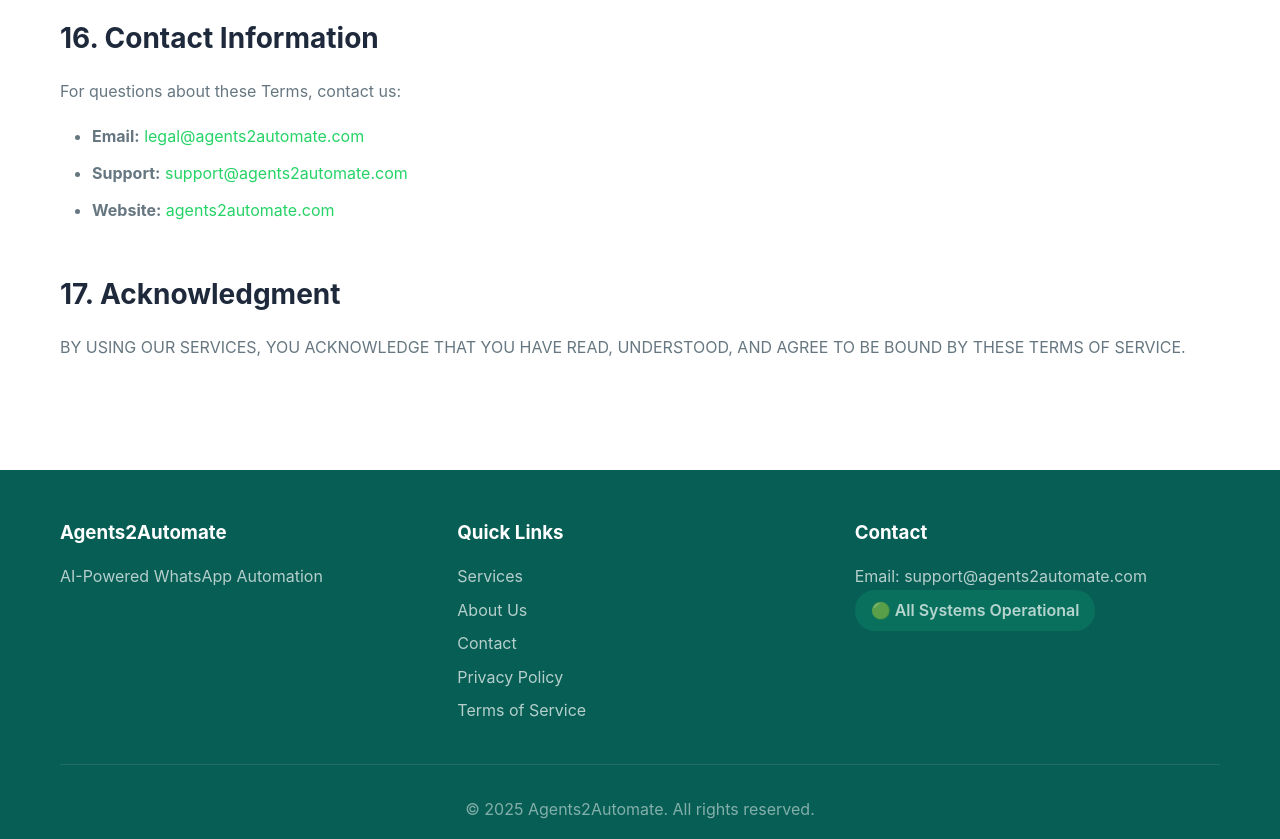
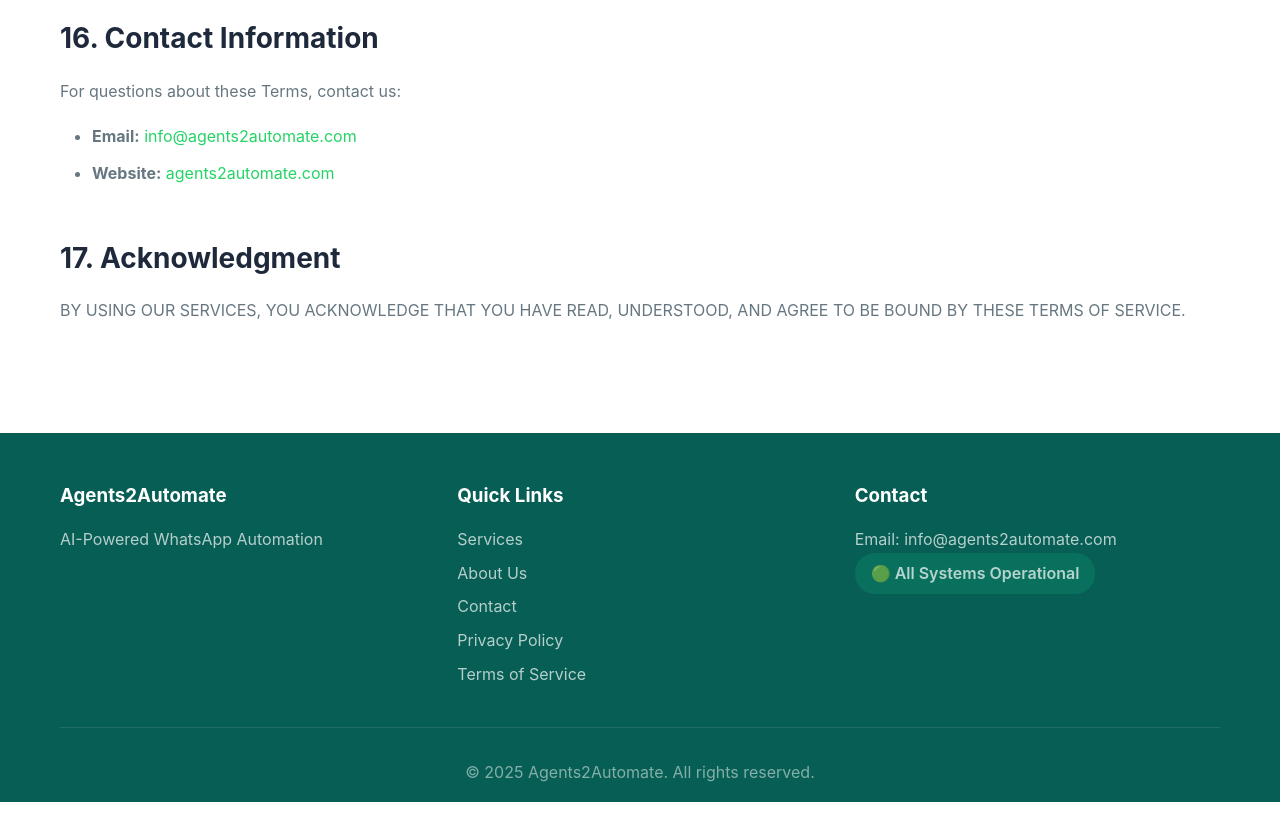
Before and after one commit to Junaid91/agents2automate.com, a plain HTML site: page terms.html in a window 1280 px wide. Shown: the part 7440-8279 px from the top of the page. After the commit the page ends 8242 px from the top, so only its background shows below. Drawn offline with Linux system fonts and the light colour scheme.

Commit message:
Standardize all email addresses to info@agents2automate.com across all pages

```diff
--- a/terms.html
+++ b/terms.html
@@ -278,8 +278,7 @@
                     <h2>16. Contact Information</h2>
                     <p>For questions about these Terms, contact us:</p>
                     <ul>
-                        <li><strong>Email:</strong> <a href="mailto:legal@agents2automate.com">legal@agents2automate.com</a></li>
-                        <li><strong>Support:</strong> <a href="mailto:support@agents2automate.com">support@agents2automate.com</a></li>
+                        <li><strong>Email:</strong> <a href="mailto:info@agents2automate.com">info@agents2automate.com</a></li>
                         <li><strong>Website:</strong> <a href="https://agents2automate.com">agents2automate.com</a></li>
                     </ul>
                 </div>
@@ -311,7 +310,7 @@
                 </div>
                 <div class="footer-section">
                     <h3>Contact</h3>
-                    <p>Email: support@agents2automate.com</p>
+                    <p>Email: info@agents2automate.com</p>
                     <p class="status-badge">🟢 All Systems Operational</p>
                 </div>
             </div>
```
Also changed, not shown: about.html (+1 -1 lines), privacy.html (+3 -4 lines), services.html (+1 -1 lines).
